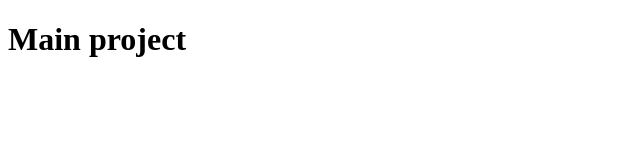
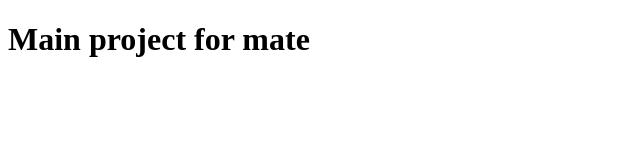
Before and after one commit to Oleksii-Korovnichenko/mate-project, a plain HTML site: page index.html in a window 1280 px wide. Shown: the whole page, without its empty margins (0-640 px from the left). Drawn offline with Linux system fonts and the light colour scheme.

Commit message:
Update index.html
h1 was changing

```diff
--- a/index.html
+++ b/index.html
@@ -7,6 +7,6 @@
   <title>Main project</title>
 </head>
 <body>
-  <h1>Main project</h1>
+  <h1>Main project for mate</h1>
 </body>
 </html>
```
